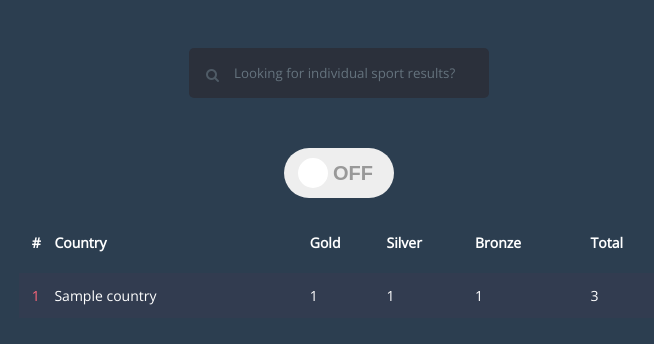
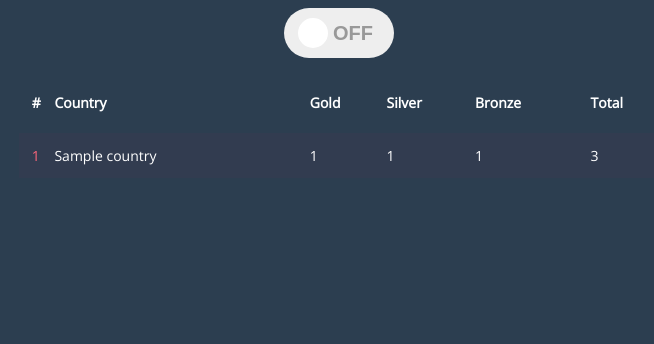
Before and after one commit to jonodavis/riolegit, a Django app: page / in a window 1280 px wide. Shown: the part 151-495 px from the top of the page, without its empty margins (301-955 px from the left). Run offline with Django 3.2, Linux system fonts and the light colour scheme; tables that the repository leaves empty hold one stand-in row (values such as "Sample post"); some libraries are stand-ins or nearby versions.

Commit message:
Remove search bar.

```diff
--- a/olympics/templates/olympics/index.html
+++ b/olympics/templates/olympics/index.html
@@ -39,14 +39,6 @@
         <h3>No Russians = Real Results</h3>
     </div>
 </header>
-
-<!-- Search Bar -->
-<div class="box">
-    <div class="container-1">
-        <span class="icon"><i class="fa fa-search"></i></span>
-        <input type="search" id="search" placeholder="Looking for individual sport results?"/>
-    </div>
-</div>
 
 <!-- Toggle Switch -->
 <div class="onoffswitch">
```
